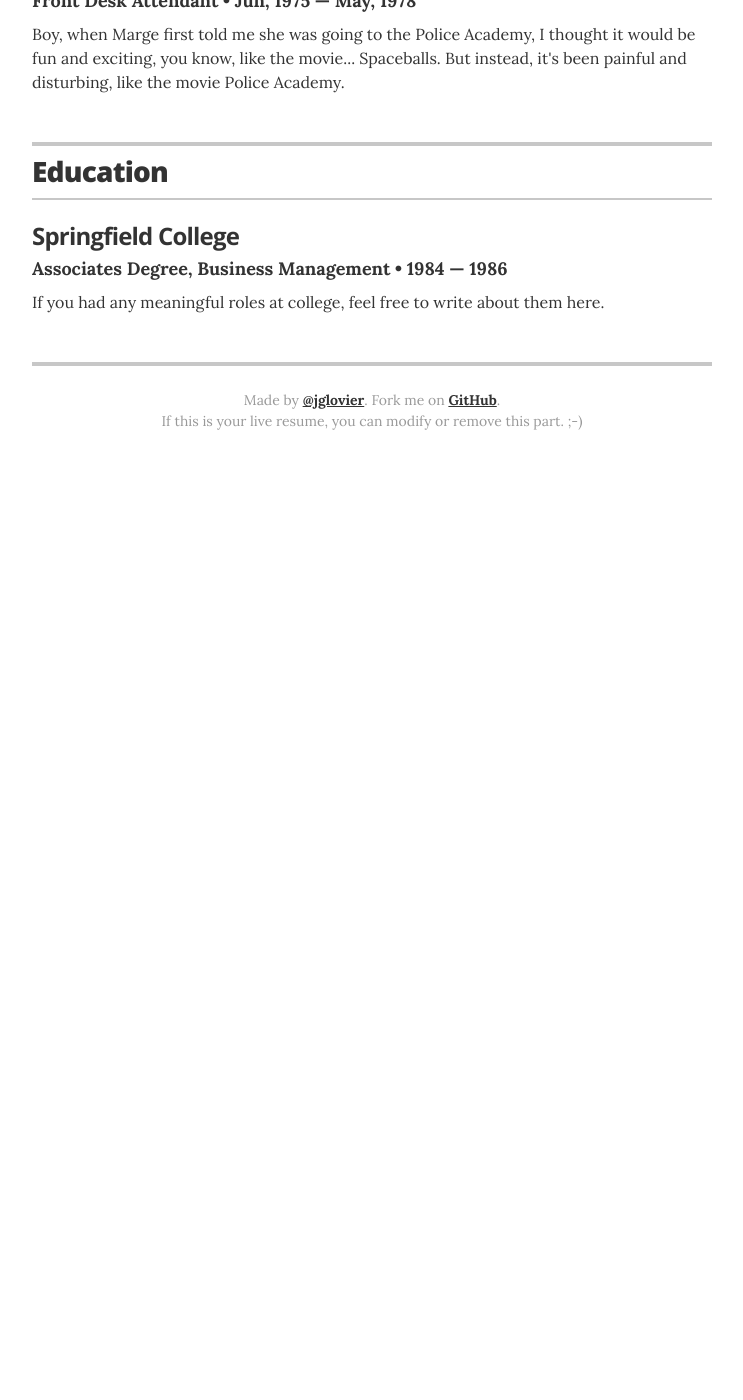
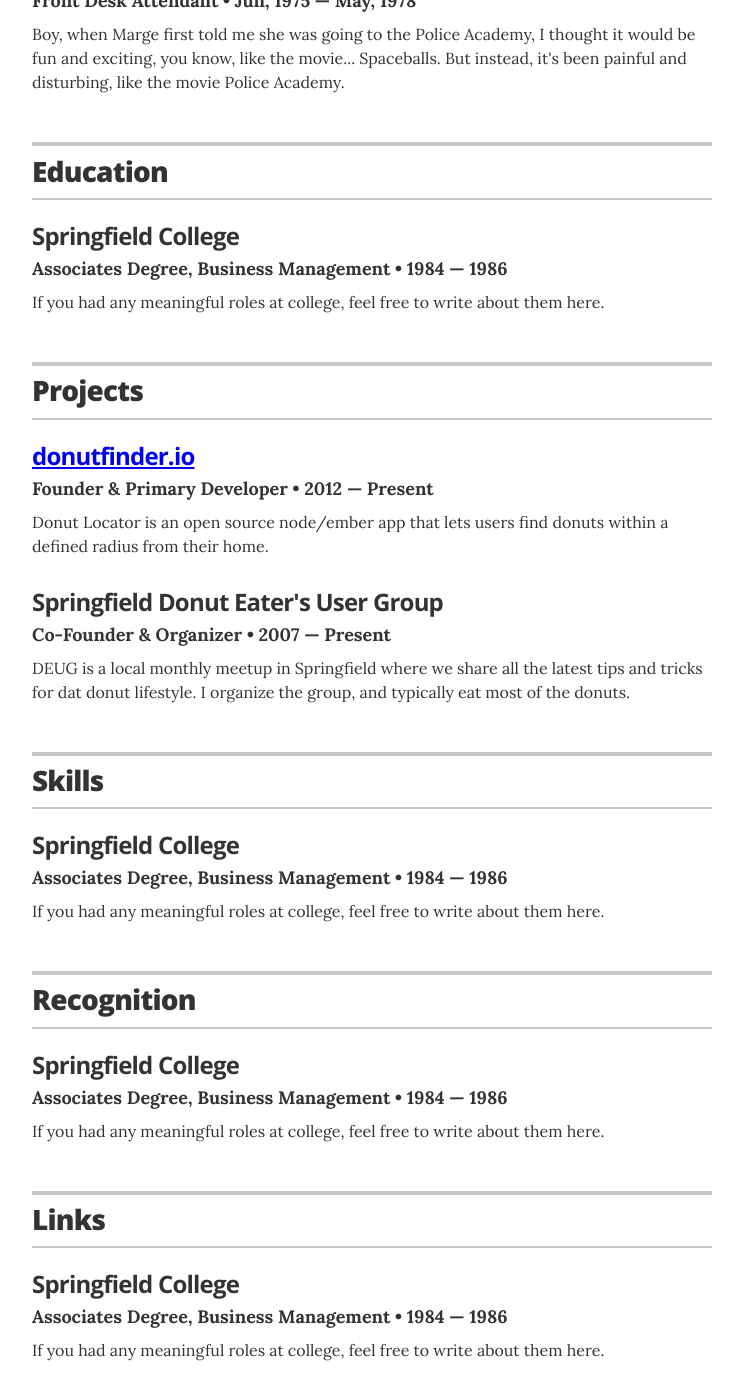
Before and after one commit to jglovier/resume-template, a Jekyll site: the page built from index.html, in a window 1280 px wide and 1400 px high, scrolled down 1111 px. Shown: the whole window, without its empty margins (268-1011 px from the left). Built offline with Jekyll 4.4.1, drawn with Linux system fonts in a browser that asks for light colours; nearby versions of some CDN libraries; before the commit the page ends 1591 px from its top, so only the background shows below that.

Commit message:
spike out additional sections

```diff
--- a/_config.yml
+++ b/_config.yml
@@ -14,11 +14,21 @@ resume_name:                    "Homer J. Simpson"
 resume_title:                   "Nuclear Safety Inspector"
 resume_contact_email:
   "homerjsimpson@youremailaddress.com"
+
 # use "yes" to display the email contact button,
 # "no" to display an "I'm not looking for work" message,
 # or remove the resume_looking_for_work option entirely
 # to leave blank
 resume_looking_for_work:        "yes"
+
+# Decide which sections to use; set to false or
+# comment out to hide (Experience is not shown
+# because it is the only required section)
+resume_section_education:       "true"
+resume_section_projects:        "true"
+resume_section_skills:          "true"
+resume_section_recognition:     "true"
+resume_section_links:           "true"
 
 # Resume social links
 # uncomment the options you wish to display, and add your own URL
--- a/_layouts/resume.html
+++ b/_layouts/resume.html
@@ -40,7 +40,6 @@
       </header>
 
       <!-- begin Experience -->
-
       <section class="content-section">
 
         <header class="section-header">
@@ -78,11 +77,10 @@
         </div><!-- end of resume-item -->
 
       </section>
-
       <!-- end Experience -->
 
+      {% if site.resume_section_education %}
       <!-- begin Education -->
-
       <section class="content-section">
 
         <header class="section-header">
@@ -96,8 +94,86 @@
         </div>
 
       </section>
+      <!-- end Education -->
+      {% endif %}
 
-      <!-- end Education -->
+      {% if site.resume_section_projects %}
+      <!-- begin Projects -->
+      <section class="content-section">
+
+        <header class="section-header">
+          <h2>Projects</h2>
+        </header>
+
+        <div class="resume-item">
+          <h3 class="resume-item-title"><a href="http://donutlocator.io">donutfinder.io</a></h3>
+          <h4 class="resume-item-details">Founder & Primary Developer &bull; 2012 &mdash; Present</h4>
+          <p class="resume-item-copy">Donut Locator is an open source node/ember app that lets users find donuts within a defined radius from their home.</p>
+        </div>
+
+        <div class="resume-item">
+          <h3 class="resume-item-title">Springfield Donut Eater's User Group</h3>
+          <h4 class="resume-item-details">Co-Founder & Organizer &bull; 2007 &mdash; Present</h4>
+          <p class="resume-item-copy">DEUG is a local monthly meetup in Springfield where we share all the latest tips and tricks for dat donut lifestyle. I organize the group, and typically eat most of the donuts.</p>
+        </div>
+
+      </section>
+      <!-- end Projects -->
+      {% endif %}
+
+      {% if site.resume_section_skills %}
+      <!-- begin Skills -->
+      <section class="content-section">
+
+        <header class="section-header">
+          <h2>Skills</h2>
+        </header>
+
+        <div class="resume-item">
+          <h3 class="resume-item-title">Springfield College</h3>
+          <h4 class="resume-item-details">Associates Degree, Business Management &bull; 1984 &mdash; 1986</h4>
+          <p class="resume-item-copy">If you had any meaningful roles at college, feel free to write about them here.</p>
+        </div>
+
+      </section>
+      <!-- end Skills -->
+      {% endif %}
+
+      {% if site.resume_section_recognition %}
+      <!-- begin Recognition -->
+      <section class="content-section">
+
+        <header class="section-header">
+          <h2>Recognition</h2>
+        </header>
+
+        <div class="resume-item">
+          <h3 class="resume-item-title">Springfield College</h3>
+          <h4 class="resume-item-details">Associates Degree, Business Management &bull; 1984 &mdash; 1986</h4>
+          <p class="resume-item-copy">If you had any meaningful roles at college, feel free to write about them here.</p>
+        </div>
+
+      </section>
+      <!-- end Recognition -->
+      {% endif %}
+
+      {% if site.resume_section_links %}
+      <!-- begin Links -->
+      <section class="content-section">
+
+        <header class="section-header">
+          <h2>Links</h2>
+        </header>
+
+        <div class="resume-item">
+          <h3 class="resume-item-title">Springfield College</h3>
+          <h4 class="resume-item-details">Associates Degree, Business Management &bull; 1984 &mdash; 1986</h4>
+          <p class="resume-item-copy">If you had any meaningful roles at college, feel free to write about them here.</p>
+        </div>
+
+      </section>
+      <!-- end Links -->
+      {% endif %}
 
       <footer class="page-footer">
         <p class="footer-line">Made by <a href="http://twitter.com/jglovier">@jglovier</a>. Fork me on <a href="https://github.com/jglovier/resume-template">GitHub</a>.</p>
```
Also changed, not shown: README.md.
